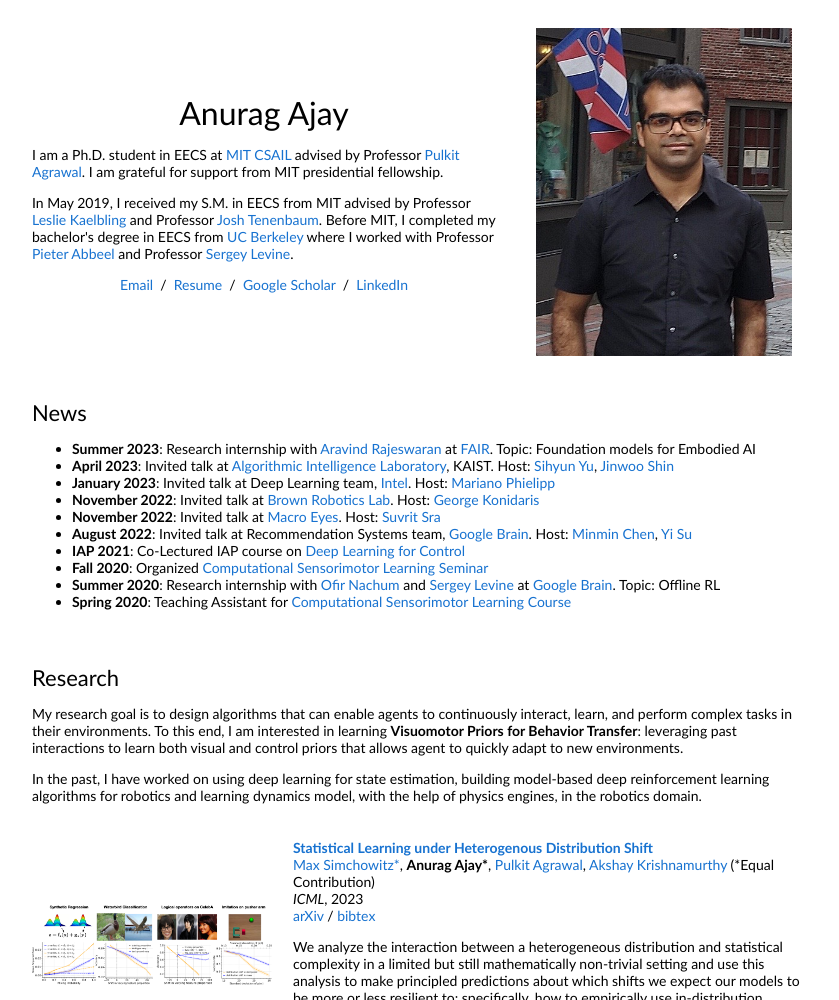
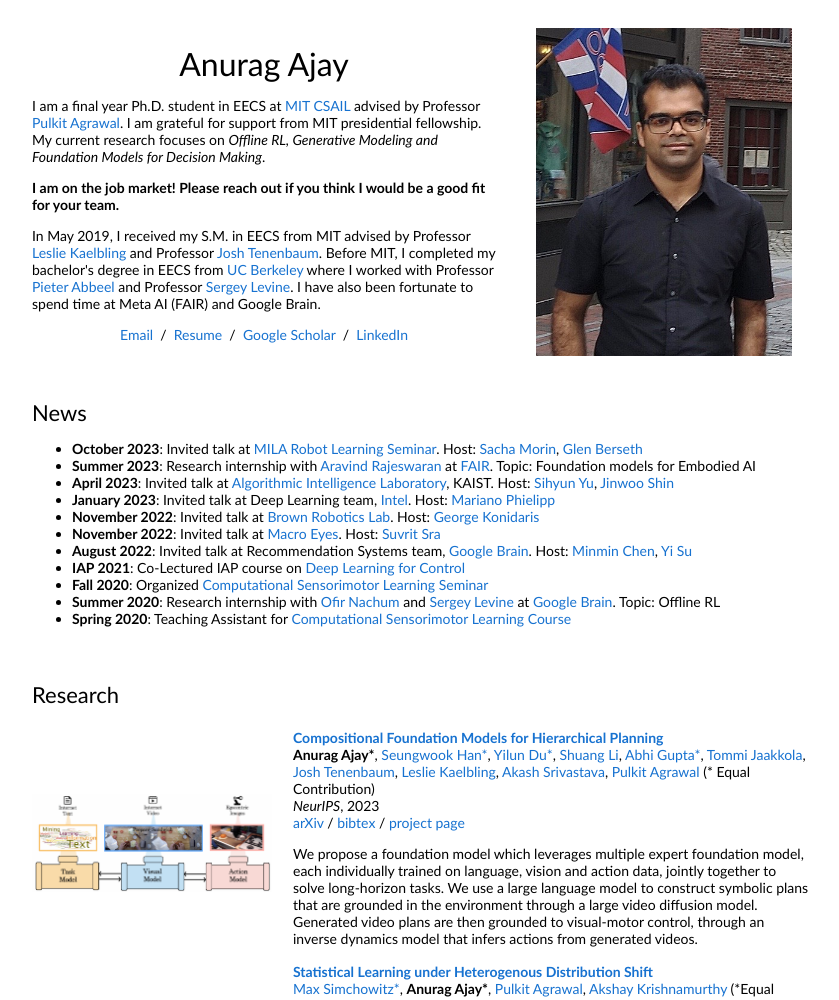
Before and after one commit to anuragajay/anuragajay.github.io, a plain HTML site: page index.html in a window 1280 px wide. Shown: the top 1000 px of the page, without its empty margins (228-1067 px from the left). Drawn offline with Linux system fonts and the light colour scheme.

Commit message:
update website

```diff
--- a/index.html
+++ b/index.html
@@ -1,7 +1,5 @@
 <!DOCTYPE HTML>
 <html lang="en"><head><meta http-equiv="Content-Type" content="text/html; charset=UTF-8">
-  <!-- Hi, Jon Here. Please DELETE the two <script> tags below if you use this HTML, otherwise my analytics will track your page -->
-  <!-- Global site tag (gtag.js) - Google Analytics -->
   <title>Anurag Ajay</title>
 
   <meta name="author" content="Anurag Ajay">
@@ -21,12 +19,12 @@
               <p style="text-align:center">
                 <name>Anurag Ajay</name>
               </p>
-              <p>I am a Ph.D. student in EECS at <a href="https://csail.mit.edu">MIT CSAIL</a> advised by Professor <a href="https://people.csail.mit.edu/pulkitag/">Pulkit Agrawal</a>. I am grateful for support from MIT presidential fellowship.
+              <p>I am a final year Ph.D. student in EECS at <a href="https://csail.mit.edu">MIT CSAIL</a> advised by Professor <a href="https://people.csail.mit.edu/pulkitag/">Pulkit Agrawal</a>. I am grateful for support from MIT presidential fellowship. My current research focuses on <i>Offline RL, Generative Modeling and Foundation Models for Decision Making</i>.
+              <p>
+                <b>I am on the job market! Please reach out if you think I would be a good fit for your team.</b>
               </p>
-              <!-- <p>In Summer 2020, I did a research internship with <a href="https://research.google/people/105364/">Ofir Nachum</a> and <a href="https://people.eecs.berkeley.edu/~svlevine/">Sergey Levine</a> at <a href="https://research.google/teams/brain/">Google Brain</a>, working on unsupervised skill discovery for improving offline deep reinforcement learning.                 -->
-              <!-- </p> -->
               <p>
-               In May 2019, I received my S.M. in EECS from MIT advised by Professor <a href="https://people.csail.mit.edu/lpk/">Leslie Kaelbling</a> and Professor <a href="https://web.mit.edu/cocosci/josh.html">Josh Tenenbaum</a>. Before MIT, I completed my bachelor's degree in EECS from <a href="https://eecs.berkeley.edu">UC Berkeley</a> where I worked with Professor <a href="https://people.eecs.berkeley.edu/~pabbeel/">Pieter Abbeel</a> and Professor <a href="https://people.eecs.berkeley.edu/svlevine/">Sergey Levine</a>.
+               In May 2019, I received my S.M. in EECS from MIT advised by Professor <a href="https://people.csail.mit.edu/lpk/">Leslie Kaelbling</a> and Professor <a href="https://web.mit.edu/cocosci/josh.html">Josh Tenenbaum</a>. Before MIT, I completed my bachelor's degree in EECS from <a href="https://eecs.berkeley.edu">UC Berkeley</a> where I worked with Professor <a href="https://people.eecs.berkeley.edu/~pabbeel/">Pieter Abbeel</a> and Professor <a href="https://people.eecs.berkeley.edu/svlevine/">Sergey Levine</a>. I have also been fortunate to spend time at Meta AI (FAIR) and Google Brain.
               </p>
               <p style="text-align:center">
                 <a href="mailto:aajay@mit.edu">Email</a> &nbsp/&nbsp
@@ -45,6 +43,7 @@
           <tbody><tr><td>
               <heading>News</heading>
               <ul>
+                <li><strong>October 2023</strong>: Invited talk at <a href="https://www.youtube.com/watch?v=KYeaK5_f9Pc&list=PLMe2pHxzxHp-oe2O2ZxQjR8_K1CSJwQli&index=3">MILA Robot Learning Seminar</a>. Host: <a href="https://sachamorin.github.io/">Sacha Morin</a>, <a href="https://neo-x.github.io/">Glen Berseth</a></li>
                 <li><strong>Summer 2023</strong>: Research internship with <a href="https://aravindr93.github.io/">Aravind Rajeswaran</a> at <a href="https://ai.facebook.com/">FAIR</a>. Topic: Foundation models for Embodied AI</li>
                 <li><strong>April 2023</strong>: Invited talk at <a href="https://alinlab.kaist.ac.kr/index.html">Algorithmic Intelligence Laboratory</a>, KAIST. Host: <a href="https://sihyun.me/">Sihyun Yu</a>, <a href="https://alinlab.kaist.ac.kr/shin.html">Jinwoo Shin</a></li>
                 <li><strong>January 2023</strong>: Invited talk at Deep Learning team, <a href="https://www.intel.com/content/www/us/en/artificial-intelligence/deep-learning-boost.html">Intel</a>. Host: <a href="https://www.intel.com/content/www/us/en/research/researchers/mariano-phielipp.html">Mariano Phielipp</a></li>
@@ -62,15 +61,42 @@
             <tr>
             <td style="padding:20px;width:100%;vertical-align:middle">
               <heading>Research</heading>
-              <p>My research goal is to design algorithms that can enable agents to continuously interact, learn, and perform complex tasks in their environments. To this end, I am interested in learning <strong>Visuomotor Priors for Behavior Transfer</strong>: leveraging past interactions to learn both visual and control priors that allows agent to quickly adapt to new environments.
-              </p>
-              <p>In the past, I have worked on using deep learning for state estimation, building model-based deep reinforcement learning algorithms for robotics and learning dynamics model, with the help of physics engines, in the robotics domain.
-              </p>
             </td>
           </tr>
         </tbody></table>
         <table style="width:100%;border:0px;border-spacing:0px;border-collapse:separate;margin-right:auto;margin-left:auto;"><tbody>
+          <tr>
+            <td style="padding:20px;width:25%;vertical-align:middle">
+              <a href="https://browse.arxiv.org/pdf/2309.08587.pdf">
+                <img src="images/hip.png" alt="PontTuset" width="240" style="border-radius:none">
+            </a></td>
 
+            <td width="75%" valign="middle">
+              <a href="https://browse.arxiv.org/pdf/2309.08587.pdf">
+                <papertitle>Compositional Foundation Models for Hierarchical Planning</papertitle>
+              </a>
+              <br>
+              <strong>Anurag Ajay*</strong>,
+              <a href="https://blackswhan.com/">Seungwook Han*</a>,
+              <a href="https://yilundu.github.io/">Yilun Du*</a>,
+              <a href="https://people.csail.mit.edu/lishuang/">Shuang Li</a>,
+              <a href="https://www.abhigupta.ai/">Abhi Gupta*</a>,
+              <a href="http://people.csail.mit.edu/tommi/">Tommi Jaakkola</a>,
+              <a href="http://web.mit.edu/cocosci/josh.html">Josh Tenenbaum</a>,
+              <a href="https://people.csail.mit.edu/lpk/">Leslie Kaelbling</a>,
+              <a href="https://akashgit.github.io/">Akash Srivastava</a>,
+              <a href="https://people.csail.mit.edu/pulkitag/">Pulkit Agrawal</a> (* Equal Contribution)
+              <br>
+              <em>NeurIPS</em>, 2023
+              <br>
+              <a href="https://browse.arxiv.org/pdf/2309.08587.pdf">arXiv</a> /
+              <a href="https://browse.arxiv.org/pdf/2309.08587.pdf">bibtex</a> /
+              <a href="https://hierarchical-planning-foundation-model.github.io/">project page</a>
+              <p></p>
+              <p> We propose a foundation model which leverages multiple expert foundation model, each individually trained on language, vision and action data, jointly together to solve long-horizon tasks. We use a large language model to construct symbolic plans that are grounded in the environment through a large video diffusion model. Generated video plans are then grounded to visual-motor control, through an inverse dynamics model that infers actions from generated videos.
+              </p>
+            </td>
+          </tr>
         <tr>
             <td style="padding:20px;width:25%;vertical-align:middle">
               <img src="images/distshift.png" alt="PontTuset" width="240" style="border-style: none">
```
Also changed, not shown: images/hip.png (added), 3 other files.
